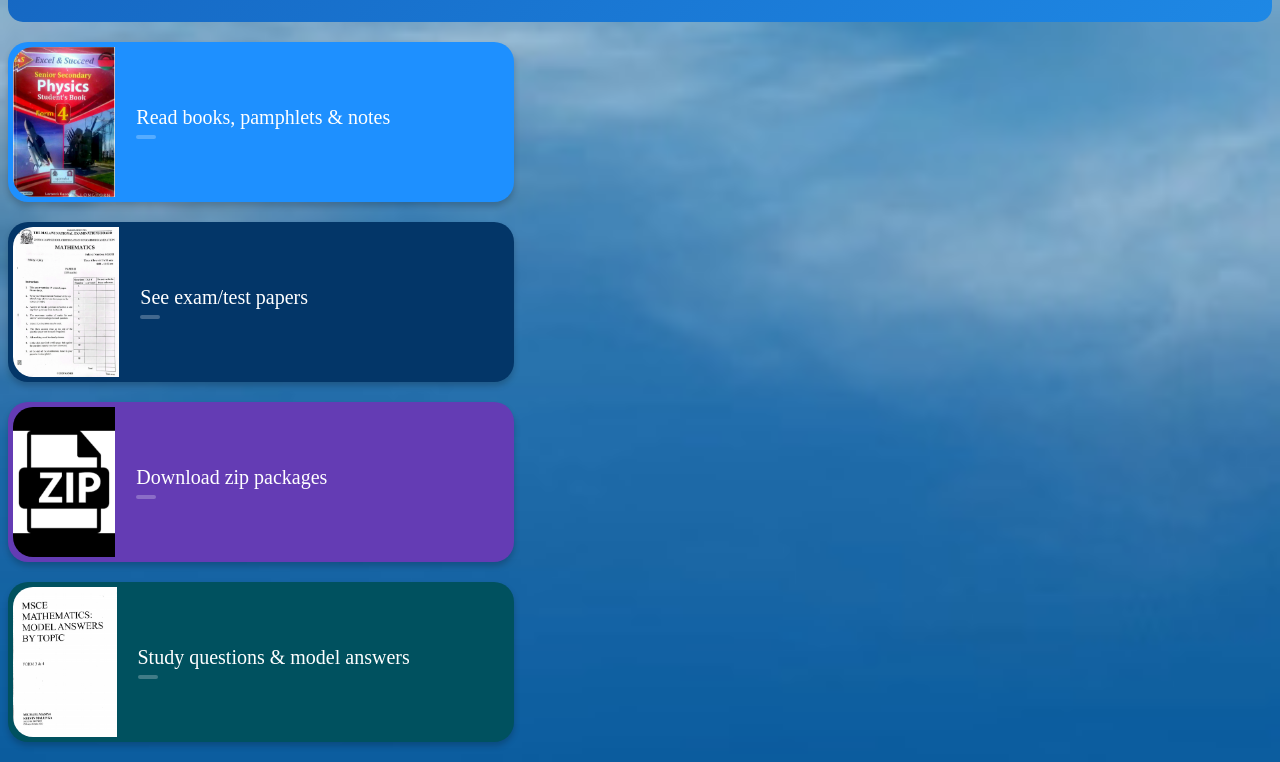
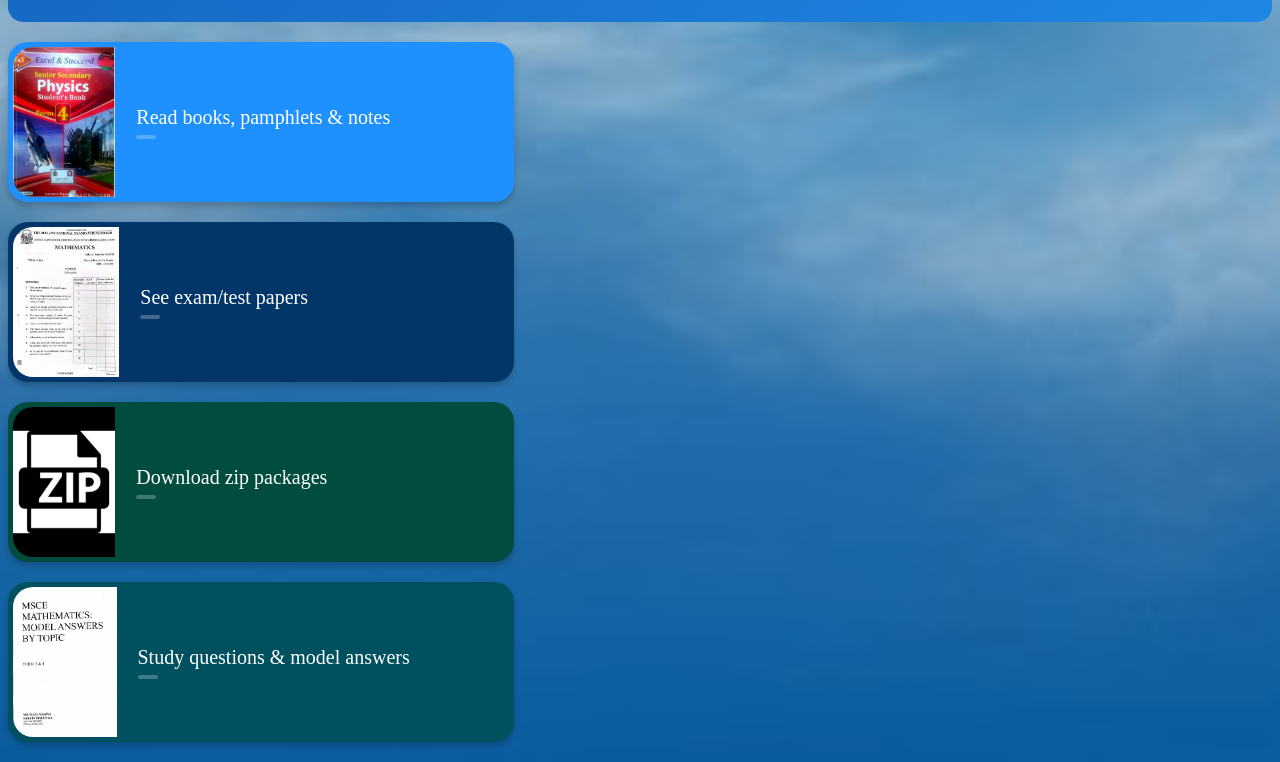
Before and after one commit to Wycliffe147/e-library, a website: page index.html in a window 1280 px wide. Shown: the part 139-901 px from the top of the page. Drawn offline with Linux system fonts and the light colour scheme; no server answers.

Commit message:
style: update Zips card color to Deep Ocean Teal

```diff
--- a/styles/style.css
+++ b/styles/style.css
@@ -134,7 +134,7 @@ body {
 #card4 a {
     display: flex;
     align-items: center;
-    background-color: rgb(100, 60, 180);
+    background-color: #004d40;
     margin-top: 20px;
     margin-bottom: 20px;
     margin-right: 60%;
```
